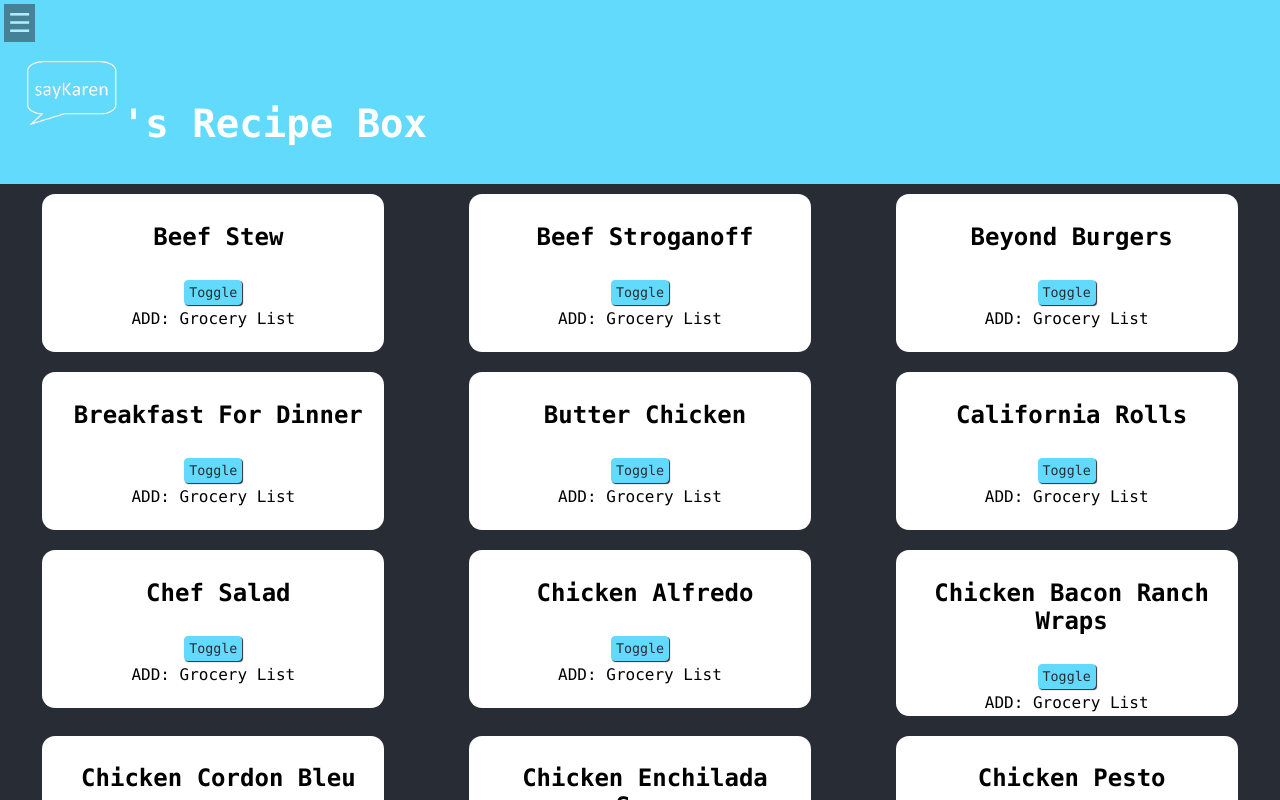
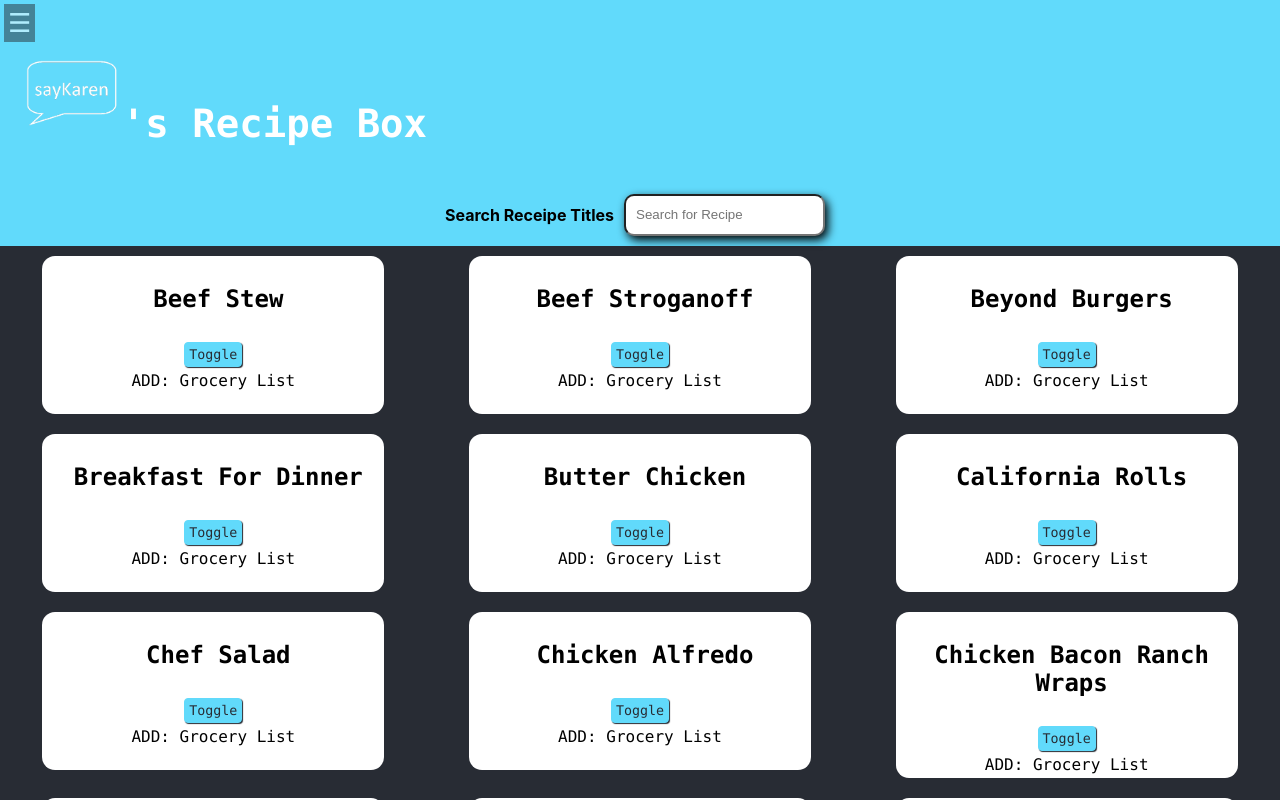
Before and after one commit to saykaren/sayKarenRecipes, a React (Create React App) app: page / in a window 1280 px wide. Shown: the top 800 px of the page. Built offline with nearby package versions, Linux system fonts and the light colour scheme.

Commit message:
FilterBuddy
Added filterBuddy to my features. Not playing nicely with
the other filters I had but I like this better more robust. Will work
on others.

```diff
--- /dev/null
+++ b/src/components/app/FilterBuddy.tsx
@@ -0,0 +1,36 @@
+import React, { useState } from 'react';
+import RecipeDataInterface from '../Interface/RecipeDataInterface';
+import RecipeData from '../data/data';
+
+
+const FilterBuddy = ()=>{
+    const [filterView, setfilterView] = useState(RecipeData);
+    const [serachTerm, setSearchTerm] = useState('');
+
+    const editSearch = (e:string)=>{
+        setSearchTerm(e)
+    }
+
+    const dynamicSearch = ()=>{
+        return filterView.filter((name)=> name.recipeTitle.toLocaleLowerCase().includes(serachTerm.toLocaleLowerCase()))
+    }
+    return(
+
+        <div className="searchable">
+            <input type="text" value={serachTerm} onChange={(e)=>editSearch(e.currentTarget.value)} placeholder="Search for Recipe"/>
+
+               <div className="dataList">
+                   {dynamicSearch().map((x)=>(
+                       <div className="dataItem">
+                           {x.recipeTitle}
+
+
+                           </div>
+                   ))}
+               </div>
+        </div>
+
+    )
+}
+
+export default FilterBuddy;
--- a/src/components/app/RecipeSection.tsx
+++ b/src/components/app/RecipeSection.tsx
@@ -6,6 +6,7 @@ import Lilly_Bad from "../assests/Lilly_Bad.jpg";
 import Lilly_Okay from "../assests/Lilly_Okay.jpg";
 import Navigation from "./Navigation";
 import Groceries from './Groceries';
+import FilterBuddy from './FilterBuddy';
 
 interface RecipeSectionProps {
   // data: Array<RecipeDataInterface>;
@@ -19,9 +20,19 @@ const RecipeSection = ({ ratingShow, setRatingShow }: RecipeSectionProps) => {
   const [loading, setLoading] = useState(false);
   const [filtered, setFiltered] = useState("");
   const [activeAllStatus, setActiveAllStatus] = useState(false);
+
+  const [filterView, setFilterView] = useState(RecipeData);
+  const [serachTerm, setSearchTerm] = useState('');
   // const [activeIngredients, setActiveIngredients] = useState([]);
   // const [grocery, setGrocery] = useState(false);
 
+  const editSearch = (e:string)=>{
+    setSearchTerm(e)
+}
+
+const dynamicSearch = ()=>{
+  return filterView.filter((name)=> name.recipeTitle.toLocaleLowerCase().includes(serachTerm.toLocaleLowerCase()))
+}
   useEffect(() => {
     setLoading(false);
   },);
@@ -78,10 +89,11 @@ const RecipeSection = ({ ratingShow, setRatingShow }: RecipeSectionProps) => {
   return (
     <>
       <header className="App-header">
+
         <Navigation
           ratingShow={ratingShow}
           setRatingShow={setRatingShow}
-          data={data}
+          data={dynamicSearch()}
           filtered={filtered}
           setFiltered={setFiltered}
           filterData={filterData}
@@ -92,9 +104,16 @@ const RecipeSection = ({ ratingShow, setRatingShow }: RecipeSectionProps) => {
         />
       </header>
       {loading && <h2>LOADING</h2>}
+      <div className="FilterBuddy">
+        <h4>Search Receipe Titles</h4>
+        <input type="text" value={serachTerm} onChange={(e)=>editSearch(e.currentTarget.value)} placeholder="Search for Recipe" className="filterBuddydetail"/>
+
+        </div>
       <div className="RecipeSection">
-        {data &&
-          data
+      {/* <FilterBuddy/> */}
+
+        {dynamicSearch() &&
+          dynamicSearch()
             .sort((a, b) => a.recipeTitle.localeCompare(b.recipeTitle))
             .map((num, index) => (
               <div className="recipeCard" key={`recipeCard${index}`}>
--- a/src/components/styling/RecipeSection.scss
+++ b/src/components/styling/RecipeSection.scss
@@ -32,3 +32,16 @@
   box-shadow: 3px 4px 10px black ;
   margin-left: 35%;
 }
+
+.FilterBuddy {
+  background-color: $secondary-color;
+  display: flex;
+  justify-content: center;
+}
+
+.filterBuddydetail {
+  padding: 10px;
+  margin: 10px;
+  border-radius: 10px;
+  box-shadow: 3px 4px 10px black ;
+}
```
